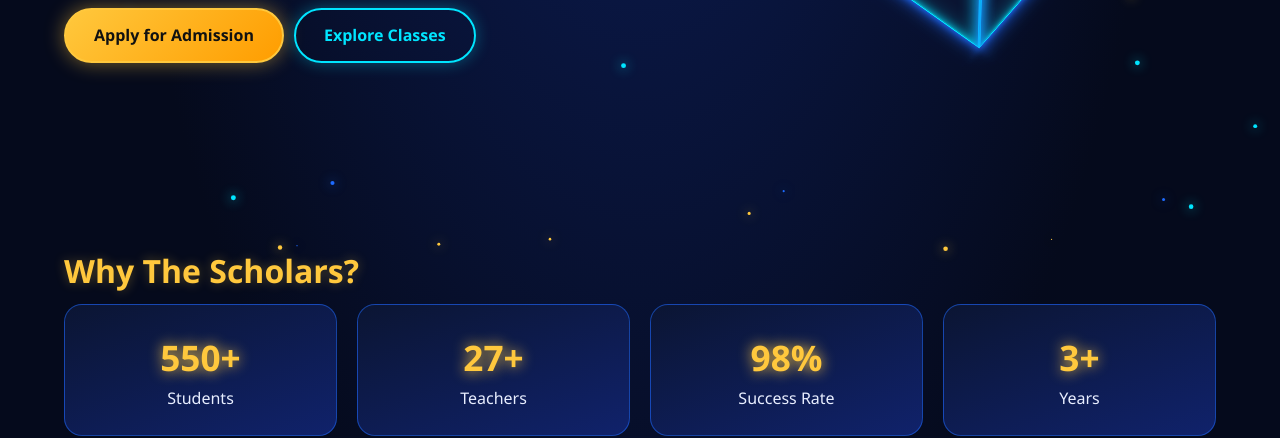
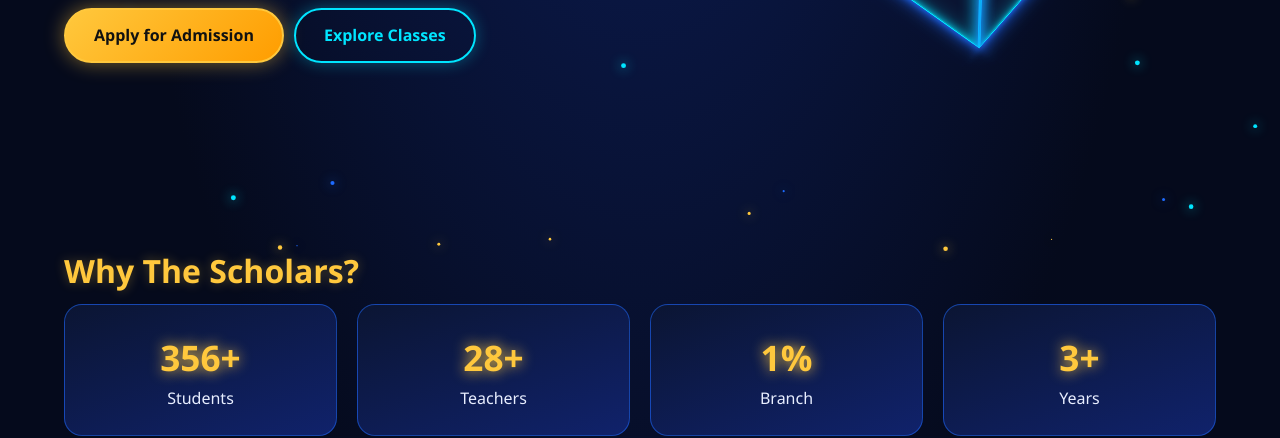
Before and after one commit to alpha-hr-bd/thescholars, a plain HTML site: page index.html in a window 1280 px wide. Shown: the part 537-975 px from the top of the page. Drawn offline with Linux system fonts and the light colour scheme.

Commit message:
Update student and teacher statistics in index.html

```diff
--- a/index.html
+++ b/index.html
@@ -4,7 +4,7 @@
 <nav><a class="logo" href="index.html">The <b>Scholars</b> BD</a><div class="links"><a class="l on" href="index.html">Home</a><a class="l" href="classes.html">Classes</a><a class="l" href="admission.html">Admission</a><a class="l" href="contact.html">Contact</a><button id="snd">🔊 Sound ON</button></div></nav>
 <main><div class="hero"><div><h1>Where Young <em>Scholars</em> Shine Bright</h1><p class="sub">Quality education from Play to Class 9 in both English Version (EV) and Bangla Medium (BM) — a golden future starts here.</p><a class="btn" href="admission.html">Apply for Admission</a><a class="btn b" href="classes.html">Explore Classes</a></div>
 <div class="stage"><div class="cube"><div>SCHOLARS</div><div>EV</div><div>BM</div><div>PLAY</div><div>JR-1</div><div>2–9</div></div></div></div>
-<section><h2>Why The Scholars?</h2><div class="stats"><div class="card"><b data-n="550" data-s="+">0</b><p>Students</p></div><div class="card"><b data-n="27" data-s="+">0</b><p>Teachers</p></div><div class="card"><b data-n="98" data-s="%">0</b><p>Success Rate</p></div><div class="card"><b data-n="3" data-s="+">0</b><p>Years</p></div></div></section>
+<section><h2>Why The Scholars?</h2><div class="stats"><div class="card"><b data-n="356" data-s="+">0</b><p>Students</p></div><div class="card"><b data-n="28" data-s="+">0</b><p>Teachers</p></div><div class="card"><b data-n="1" data-s="%">0</b><p>Branch</p></div><div class="card"><b data-n="3" data-s="+">0</b><p>Years</p></div></div></section>
 <section><h2>Features</h2><div class="grid"><div class="card"><h3>🎓 Expert Teachers</h3><p>Caring, experienced and qualified faculty.</p></div><div class="card"><h3>💻 Smart Classrooms</h3><p>Digital Projector Class Room.</p></div><div class="card"><h3>🔬 Science Lab</h3><p>Coming Soon</p></div><div class="card"><h3>⚽ Sports </h3><p>School Playground.</p></div></div></section></main>
 <footer><p>© 2026 The Scholars BD. All rights reserved.</p><p>Developed &amp; Modified by <b>Alpha.HR</b></p><p class="n">A site created by a student of TSSC</p></footer>
 <script src="assets/script.js"></script></body></html>
```
